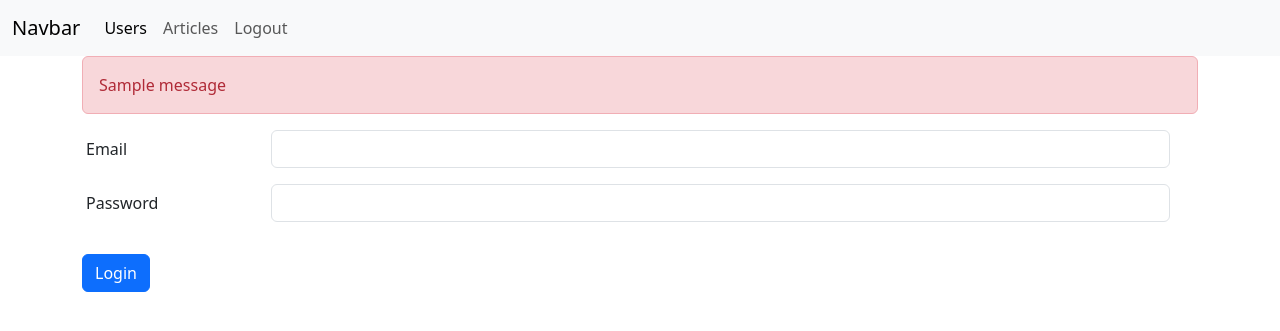
After one commit to kdv777/FLASK, a Flask app: page /login in a window 1280 px wide. The commit adds this page. Shown: the top 331 px of the page. Run offline with Flask 3, Linux system fonts and the light colour scheme; tables that the repository leaves empty hold one stand-in row (values such as "Sample post"); one stand-in notice (Sample message) is shown; some libraries are stand-ins or nearby versions.

Commit message:
lesson_4_start

```diff
--- a/blog/app.py
+++ b/blog/app.py
@@ -1,11 +1,36 @@
-from time import time
-from flask import Flask, request, g
+from flask import Flask, redirect, url_for
+from flask_login import LoginManager
+from flask_sqlalchemy import SQLAlchemy
+
 from blog.article.views import article
+from blog.auth.views import auth
 from blog.user.views import user
+
+db = SQLAlchemy()
+login_manager = LoginManager()
 
 
 def create_app() -> Flask:
     app = Flask(__name__)
+    app.config['SECRET_KEY'] = ')c46i=c^-in+6v4^%cw$m11m5ubaz(3vob1ffcdysa5+t@+tdj'
+    app.config["SQLALCHEMY_TRACK_MODIFICATIONS"] = False
+    app.config['SQLALCHEMY_DATABASE_URI'] = "sqlite:///blog.db"
+
+    db.init_app(app)
+
+    login_manager.login_view = 'auth.login'
+    login_manager.init_app(app)
+
+    from blog.models import User
+
+    @login_manager.user_loader
+    def load_user(user_id):
+        return User.query.get(int(user_id))
+
+    @login_manager.user_loader
+    def unauthorized():
+        return redirect(url_for('auth_login'))
+
     register_blueprints(app)
     return app
 
@@ -13,3 +38,10 @@ def create_app() -> Flask:
 def register_blueprints(app: Flask):
     app.register_blueprint(user)
     app.register_blueprint(article)
+    app.register_blueprint(auth)
+
+
+__all__ = [
+    "create_app",
+    "db",
+]
--- /dev/null
+++ b/blog/auth/views.py
@@ -0,0 +1,31 @@
+from flask import Blueprint, render_template, request, flash, url_for, redirect
+from flask_login import logout_user
+from werkzeug.security import check_password_hash
+
+auth = Blueprint('auth', __name__, static_folder='../static')
+
+
+@auth.route('/login', methods=["GET", "POST"])
+def login():
+    if request.method == 'GET':
+        return render_template(
+            'auth/login.html',
+        )
+
+    email = request.form.get('email')
+    password = request.form.get('password')
+
+    from blog.models import User
+
+    user = User.query.filter_by(email=email).first()
+
+    if not user or not check_password_hash(user.password, password):
+        flash('Check your login detais')
+        return redirect(url_for('.login'))
+    return redirect(url_for('user.profile', pk=user.id))
+
+
+@auth.route('/logout')
+def logout():
+    logout_user()
+    return redirect(url_for('.login'))
--- a/blog/templates/articles/details.html
+++ b/blog/templates/articles/details.html
@@ -7,5 +7,5 @@
 {% block body %}
     <h1>{{ article_name['title'] }}</h1>
     <h3>{{ article_name['text'] }}</h3>
-    <h3><a href="{{ url_for('user.get_user', pk=article_name['author']) }}">Author</a></h3>
+    <h3><a href="{{ url_for('user.profile', pk=article_name['author']) }}">Author</a></h3>
 {% endblock %}
--- a/blog/templates/articles/list.html
+++ b/blog/templates/articles/list.html
@@ -11,7 +11,7 @@
             {% for key, value in articles.items() %}
         <ul>
             <li><a href="{{ url_for('article.get_article', pk=key) }}">{{ value['title'] }}</a>
-                <a href="{{ url_for('user.get_user', pk=value['author']) }}">Author</a>
+                <a href="{{ url_for('user.profile', pk=value['author']) }}">Author</a>
             </li>
         </ul>
         {% endfor %}
--- /dev/null
+++ b/blog/templates/auth/login.html
@@ -0,0 +1,36 @@
+{% extends 'base.html' %}
+
+{% block title %}
+Login page
+{% endblock %}
+
+{% block body %}
+<div class="row">
+    <div class="col">
+        {% with messages = get_flashed_messages ()%}
+            {% if messages %}
+                <div class="alert alert-danger" role="alert">
+                    {{ messages[0] }}
+                </div>
+            {% endif %}
+        {% endwith %}
+        <form class="row g-3 mt-3" method="post" action="{{ url_for('auth.login') }}">
+            <div class="mb-3 row">
+                <label for="email" class="col-sm-2 col-form-label">Email</label>
+                <div class="col-sm-10">
+                    <input type="text" class="form-control" id="email" name="email">
+                </div>
+            </div>
+            <div class="mb-3 row">
+                <label for="password" class="col-sm-2 col-form-label">Password</label>
+                <div class="col-sm-10">
+                    <input type="password" class="form-control" id="password" name="password">
+                </div>
+            </div>
+            <div class="col-auto">
+                <button type="submit" class="btn btn-primary mb-3">Login</button>
+            </div>
+        </form>
+    </div>
+</div>
+{% endblock %}
--- a/blog/templates/navbar.html
+++ b/blog/templates/navbar.html
@@ -12,6 +12,9 @@
         <li class="nav-item">
           <a class="nav-link" href="{{url_for('article.article_list') }}">Articles</a>
         </li>
+                <li class="nav-item">
+          <a class="nav-link" href="{{url_for('auth.logout') }}">Logout</a>
+        </li>
       </ul>
     </div>
   </div>
--- a/blog/templates/users/list.html
+++ b/blog/templates/users/list.html
@@ -8,9 +8,9 @@ Users list
 <div class="row">
     <div class="col">
         <h1>Users:</h1>
-        {% for user_id in users %}
+        {% for user in users %}
         <ul>
-            <li><a href="{{ url_for('user.get_user', pk=user_id) }}">{{ users[user_id] }}</a></li>
+            <li><a href="{{ url_for('user.profile', pk=user.id) }}">{{ user.email }}</a></li>
         </ul>
         {% endfor %}
     </div>
--- a/blog/templates/users/details.html
+++ b/blog/templates/users/profile.html
@@ -5,5 +5,5 @@
 {% endblock %}
 
 {% block body %}
-    <h1>{{ user_name }}</h1>
+    <h1>{{ user.email }}</h1>
 {% endblock %}
--- a/wsgi.py
+++ b/wsgi.py
@@ -1,6 +1,33 @@
-from blog.app import create_app
+from werkzeug.security import generate_password_hash
+from blog.app import create_app, db
 
 app = create_app()
+
+
+@app.cli.command("init-db")
+def init_db():
+    """
+    Run in your terminal:
+    flask init-db
+    """
+    db.create_all()
+    print("done!")
+
+
+@app.cli.command("create-users")
+def create_users():
+    """
+    Run in your terminal:
+    flask create-users
+    > done! created users: <User #1 'admin'> <User #2 'james'>
+    """
+    from blog.models import User
+
+    db.session.add(
+        User(email='name@email.com', password=generate_password_hash('123'))
+    )
+    db.session.commit()
+
 
 if __name__ == '__main__':
     app.run(
```
Also changed, not shown: blog/models.py (added, +11 -0 lines), blog/user/views.py (+9 -14 lines), requirements.txt (added, +16 -0 lines), blog/auth/__init__.py (added).
